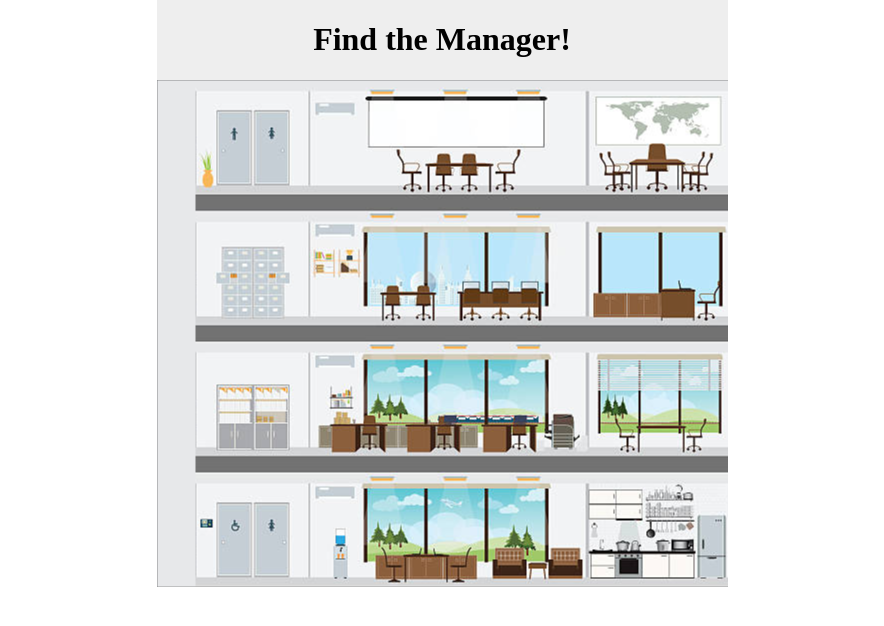
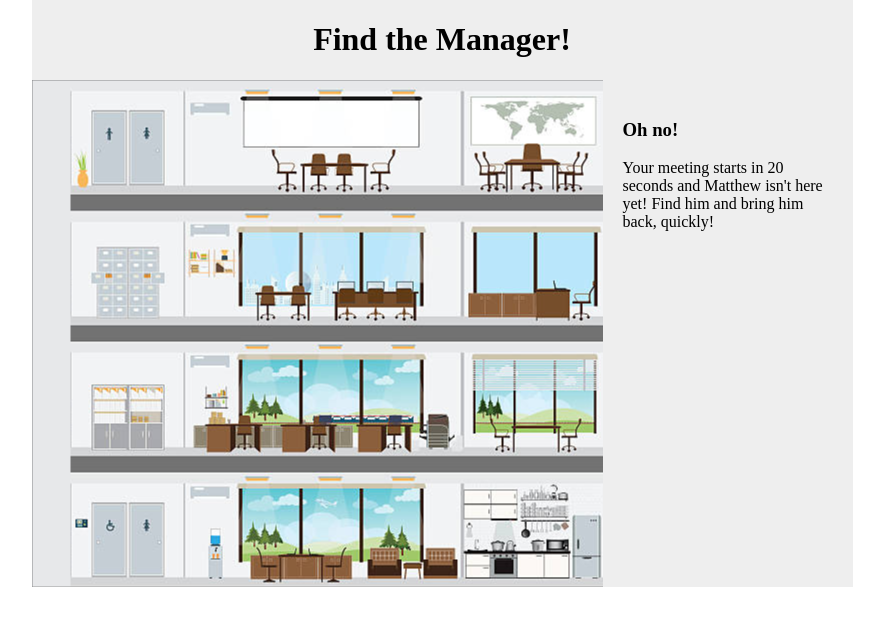
Before and after one commit to anishanorman/find-matthew, a website built with Vite: page index.html in a window 1280 px wide. Shown: the whole page, without its empty margins (198-1082 px from the left). Built offline with nearby package versions, Linux system fonts and the light colour scheme; files whose address does not match are found by name.

Commit message:
Page styling

```diff
--- a/index.html
+++ b/index.html
@@ -11,6 +11,11 @@
     <header>
         <h1>Find the Manager!</h1>
     </header>
+
+    <main>
+      <h3>Oh no!</h3>
+      <p> Your meeting starts in 20 seconds and Matthew isn't here yet! Find him and bring him back, quickly!</p>
+    </main>
     <script type="module" src="/main.js"></script>
   </body>
 </html>
--- a/style.css
+++ b/style.css
@@ -3,12 +3,12 @@ body {
   height: 100vh;
   width: 100vw;
   display: grid;
-  grid-template-columns: 1fr auto 1fr;
-  grid-template-rows: auto 1fr;
+  grid-template-columns: 1fr auto 250px 1fr;
+  grid-template-rows: auto auto 1fr;
 }
 
 header {
-  grid-column: 2 / 3;
+  grid-column: 2 / 4;
   text-align: center;
   background-color: #EEEEEE;
 }
@@ -17,3 +17,11 @@ canvas {
   grid-row: 2 / 3;
   grid-column: 2 / 3;
 }
+
+main {
+  grid-row: 2 / 3;
+  grid-column: 3 / 4;
+  padding: 20px;
+  display: inline;
+  background-color: #EEEEEE;
+}
```
